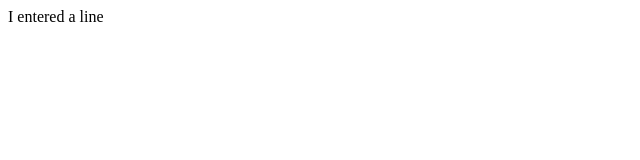
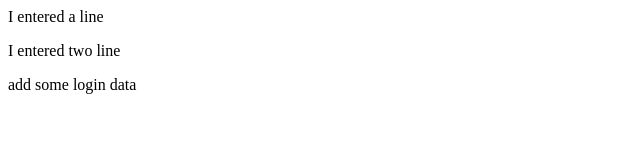
Before and after one commit to aliswill/test, a plain HTML site: page index.html in a window 1280 px wide. Shown: the whole page, without its empty margins (0-640 px from the left). Drawn offline with Linux system fonts and the light colour scheme.

Commit message:
create login.html

```diff
--- a/index.html
+++ b/index.html
@@ -1 +1,4 @@
 <p>I entered a line</p>
+<p>I entered two line</p>
+
+<p>add some login data</p>
```
Also changed, not shown: 1 other file.
